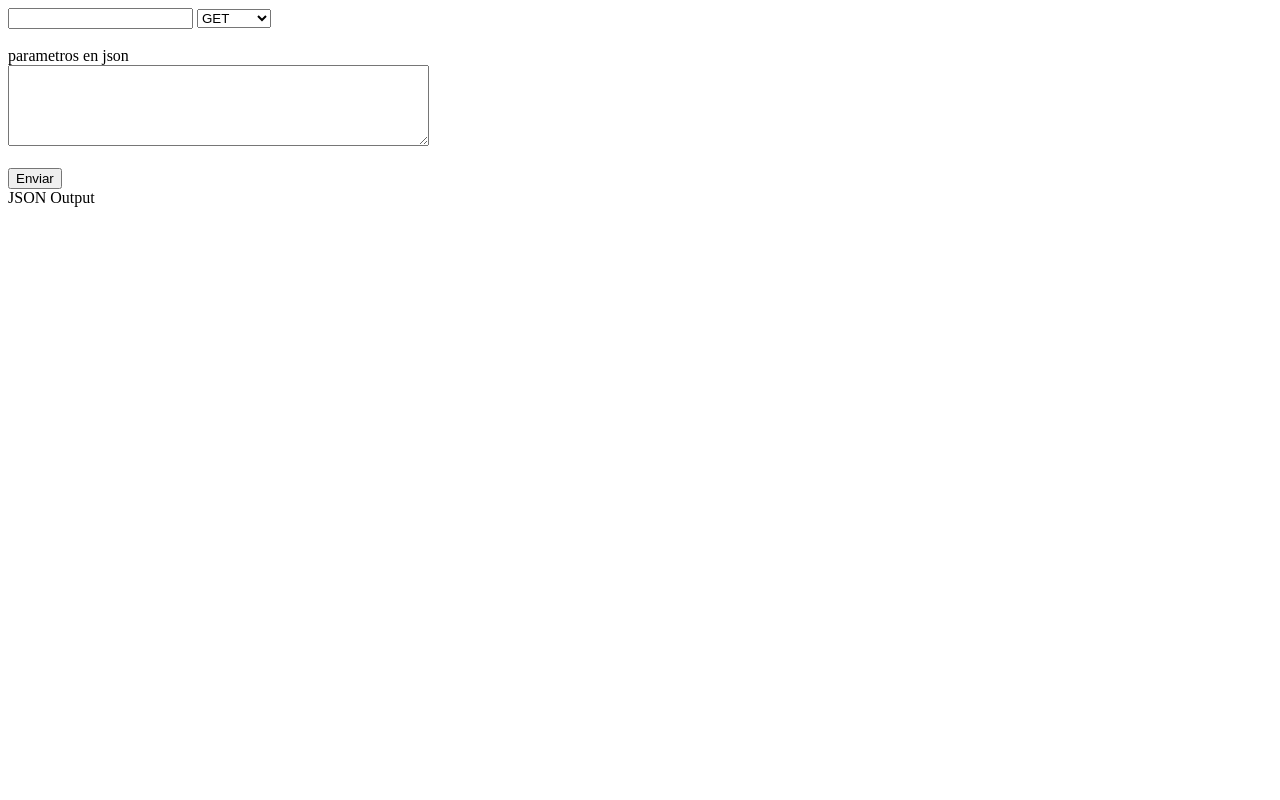
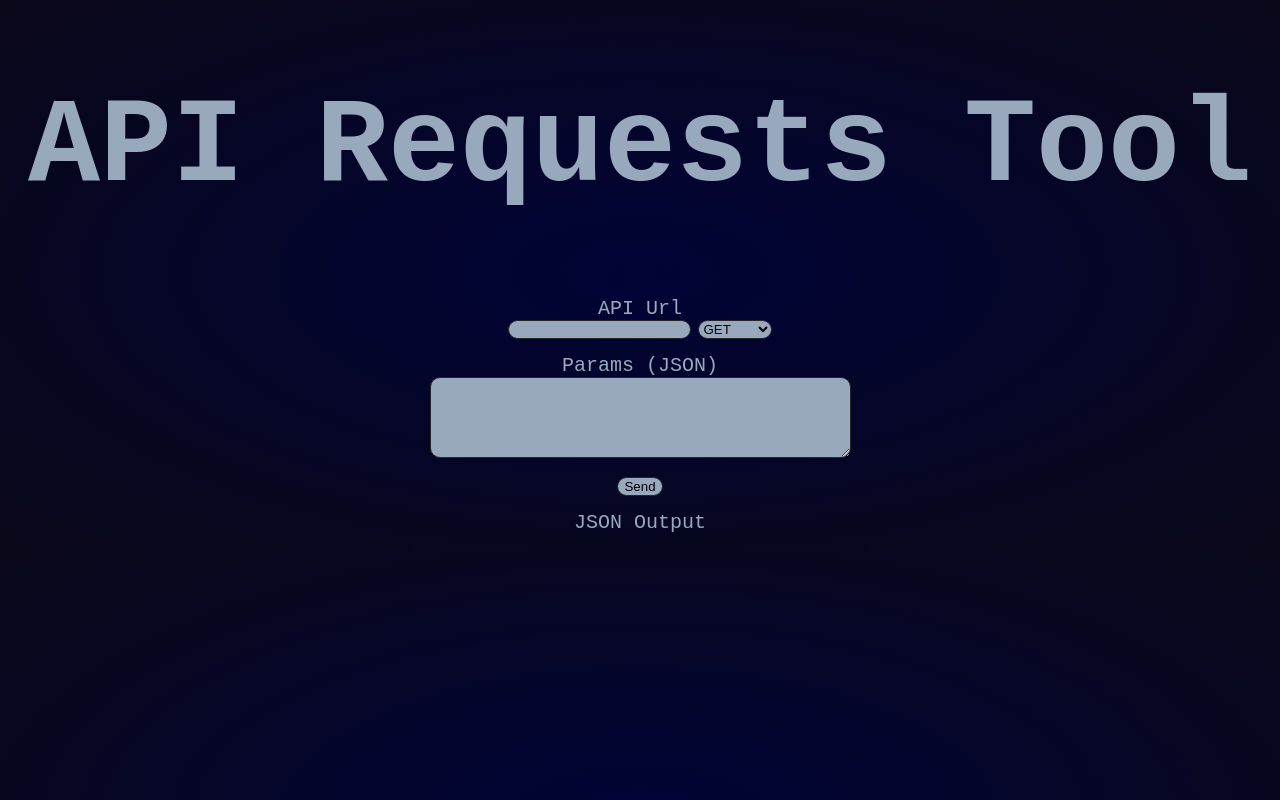
Before and after one commit to eotreblide/API-Requests, a plain HTML site: page static/index.html in a window 1280 px wide. Drawn offline with Linux system fonts and the light colour scheme.

Commit message:
Update index.html

```diff
--- a/static/index.html
+++ b/static/index.html
@@ -4,23 +4,28 @@
     <meta charset="UTF-8">
     <meta name="viewport" content="width=device-width, initial-scale=1.0">
     <title>Document</title>
+    <link rel="stylesheet" href="./css/style.css">
 </head>
 <body>
+    <div id="requestForm">
         <form id="requestsForm">
-        <input id="url" title="url" type="text" name="url">
-        <select id="method" title="select">
+            <h1>API Requests Tool</h1>
+            <label>API Url</label><br>
+
+            <input id="url" title="API Url" type="text" name="url">
+            <select id="method" title="method">
                 <option value="get">GET</option>
                 <option value="post">POST</option>
                 <option value="put">PUT</option>
                 <option value="delete">DELETE</option>
             </select><br><br>
-        <label>parametros en json</label><br>
+            <label>Params (JSON)</label><br>
             <textarea id="jsonParams" title="body" rows="5" cols="50"></textarea><br><br>
-        <button type="button" id="sendBtn">Enviar</button>
-    </form>
-
+            <button type="button" id="sendBtn" title="Send request">Send</button>
+        </form><br>
         <label>JSON Output</label>
         <pre id="result"></pre>
+    </div>
 
     <script src="/static/js/script.js"></script>
 </body>
```
Lines whose indentation alone changed are shown as unchanged.
